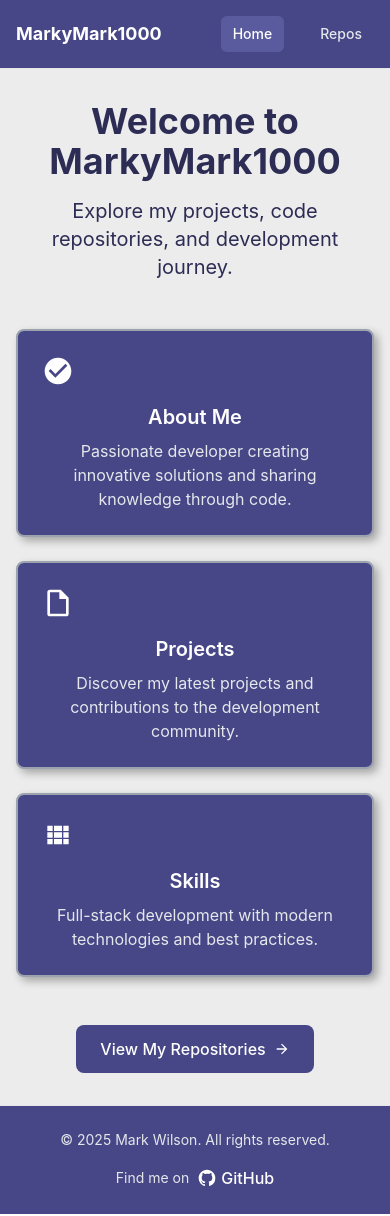
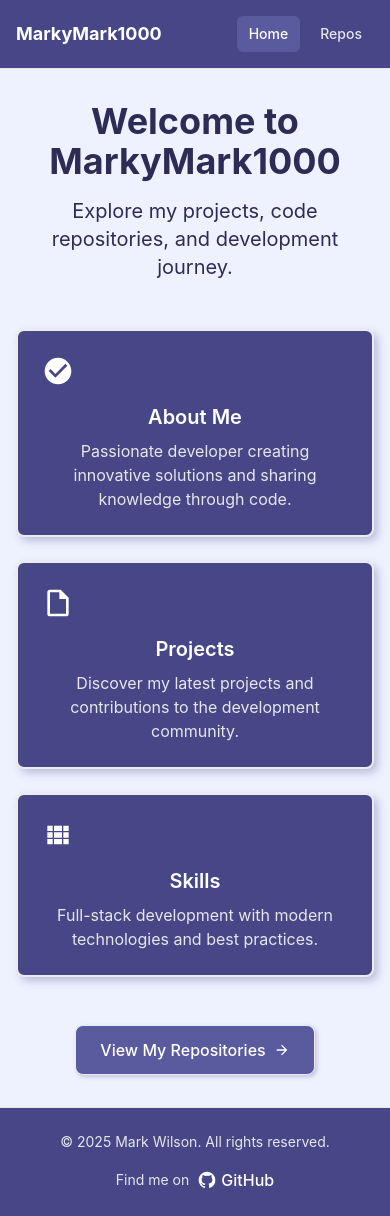
Before and after one commit to MarkyMark1000/MarkyMark1000.github.io, a React (Create React App) app: page / in a window 390 px wide. Built offline with nearby package versions, Linux system fonts and the light colour scheme.

Commit message:
adjust colors

```diff
--- a/src/components/Card.js
+++ b/src/components/Card.js
@@ -2,7 +2,7 @@ import React from 'react';
 
 const Card = ({ icon, title, description }) => {
   return (
-    <div className="bg-[#474787] dark:bg-gray-800 border-2 border-gray-400 dark:border-gray-600 rounded-lg shadow-[4px_4px_8px_rgba(0,0,0,0.3)] dark:shadow-[4px_4px_8px_rgba(156,163,175,0.2)] p-6 hover:shadow-[6px_6px_12px_rgba(0,0,0,0.4)] dark:hover:shadow-[6px_6px_12px_rgba(156,163,175,0.3)] transition-shadow">
+    <div className="bg-[#474787] dark:bg-gray-800 border-2 border-[#ECECEC] dark:border-gray-600 rounded-lg shadow-[4px_4px_8px_rgba(71,71,135,0.3)] dark:shadow-[4px_4px_8px_rgba(156,163,175,0.2)] p-6 hover:shadow-[6px_6px_12px_rgba(71,71,135,0.4)] dark:hover:shadow-[6px_6px_12px_rgba(156,163,175,0.3)] transition-shadow">
       <div className="text-white dark:text-primary-400 mb-4">
         {icon}
       </div>
--- a/src/components/Header.js
+++ b/src/components/Header.js
@@ -21,12 +21,12 @@ const Header = () => {
           </Link>
 
           {/* Navigation Links */}
-          <div className="flex space-x-6">
+          <div className="flex space-x-2 sm:space-x-4 md:space-x-6">
             <Link
               to="/"
               className={`px-3 py-2 rounded-md text-sm font-medium transition-colors ${
                 isActive('/')
-                  ? 'bg-[#5a5a9e] dark:bg-primary-900 text-white dark:text-white'
+                  ? 'bg-[#5a5a9e] dark:bg-gray-800 text-white dark:text-white'
                   : 'text-gray-200 dark:text-gray-300 hover:bg-[#5a5a9e] dark:hover:bg-gray-800 hover:text-white dark:hover:text-primary-400'
               }`}
             >
@@ -37,7 +37,7 @@ const Header = () => {
               to="/repos"
               className={`px-3 py-2 rounded-md text-sm font-medium transition-colors ${
                 isActive('/repos')
-                  ? 'bg-[#5a5a9e] dark:bg-primary-900 text-white dark:text-white'
+                  ? 'bg-[#5a5a9e] dark:bg-gray-800 text-white dark:text-white'
                   : 'text-gray-200 dark:text-gray-300 hover:bg-[#5a5a9e] dark:hover:bg-gray-800 hover:text-white dark:hover:text-primary-400'
               }`}
             >
--- a/src/pages/Home.jsx
+++ b/src/pages/Home.jsx
@@ -3,7 +3,7 @@ import Card from '../components/Card';
 
 const Home = () => {
   return (
-    <div className="min-h-screen bg-[#ECECEC] dark:bg-black">
+    <div className="min-h-screen bg-indigo-50 dark:bg-black">
       <div className="container mx-auto px-4 py-8">
         {/* Hero Section */}
         <div className="text-center mb-12">
@@ -55,7 +55,7 @@ const Home = () => {
         <div className="text-center mt-12">
           <a
             href="/repos"
-            className="inline-flex items-center px-6 py-3 bg-[#474787] dark:bg-primary-500 text-white font-medium rounded-lg hover:bg-[#5a5a9e] dark:hover:bg-primary-600 transition-colors"
+            className="inline-flex items-center px-6 py-3 bg-[#5a5a9e] dark:bg-gray-700 text-white font-medium rounded-lg border border-[#ECECEC] dark:border-gray-600 shadow-[2px_2px_4px_rgba(90,90,158,0.3)] dark:shadow-[2px_2px_4px_rgba(156,163,175,0.2)] hover:bg-[#6b6bb3] dark:hover:bg-gray-600 hover:shadow-[3px_3px_6px_rgba(90,90,158,0.4)] dark:hover:shadow-[3px_3px_6px_rgba(156,163,175,0.3)] transition-all"
           >
             View My Repositories
             <svg className="ml-2 w-4 h-4" fill="currentColor" viewBox="0 0 24 24">
--- a/src/pages/Repos.jsx
+++ b/src/pages/Repos.jsx
@@ -2,7 +2,7 @@ import React from 'react';
 
 const Repos = () => {
   return (
-    <div className="min-h-screen bg-[#ECECEC] dark:bg-black">
+    <div className="min-h-screen bg-indigo-50 dark:bg-black">
       <div className="container mx-auto px-4 py-8">
         {/* Hero Section */}
         <div className="text-center mb-12">
@@ -18,7 +18,7 @@ const Repos = () => {
         <div className="text-center mt-12">
           <a
             href="/repos"
-            className="inline-flex items-center px-6 py-3 bg-[#474787] dark:bg-primary-500 text-white font-medium rounded-lg hover:bg-[#5a5a9e] dark:hover:bg-primary-600 transition-colors"
+            className="inline-flex items-center px-6 py-3 bg-[#5a5a9e] dark:bg-gray-700 text-white font-medium rounded-lg border border-[#ECECEC] dark:border-gray-600 shadow-[2px_2px_4px_rgba(90,90,158,0.3)] dark:shadow-[2px_2px_4px_rgba(156,163,175,0.2)] hover:bg-[#6b6bb3] dark:hover:bg-gray-600 hover:shadow-[3px_3px_6px_rgba(90,90,158,0.4)] dark:hover:shadow-[3px_3px_6px_rgba(156,163,175,0.3)] transition-all"
           >
             View My Repositories
             <svg className="ml-2 w-4 h-4" fill="currentColor" viewBox="0 0 24 24">
```
